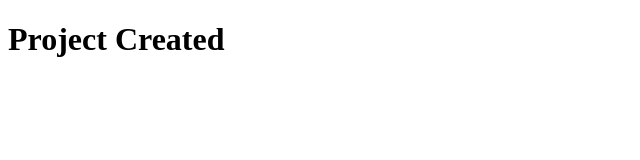
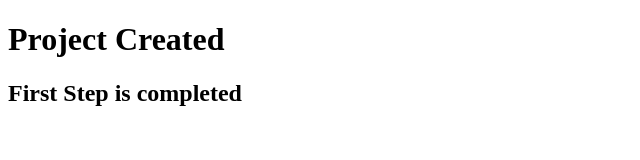
Before and after one commit to Bharatha-07/Test_git, a plain HTML site: page index.html in a window 1280 px wide. Shown: the whole page, without its empty margins (0-640 px from the left). Drawn offline with Linux system fonts and the light colour scheme.

Commit message:
first step

```diff
--- a/index.html
+++ b/index.html
@@ -11,6 +11,7 @@
 <body>
 
     <h1>Project Created</h1>
+    <h2>First Step is completed</h2>
 
     <script src="./script.js"></script>
 
```
